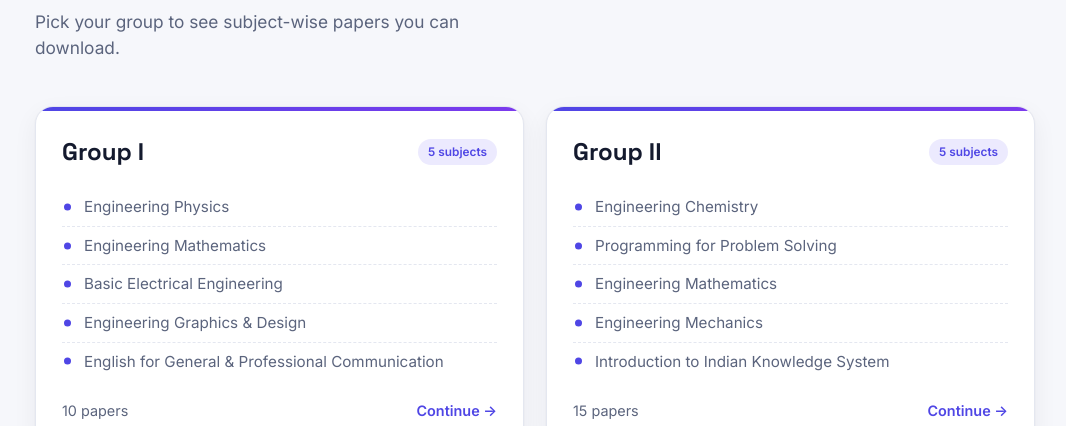
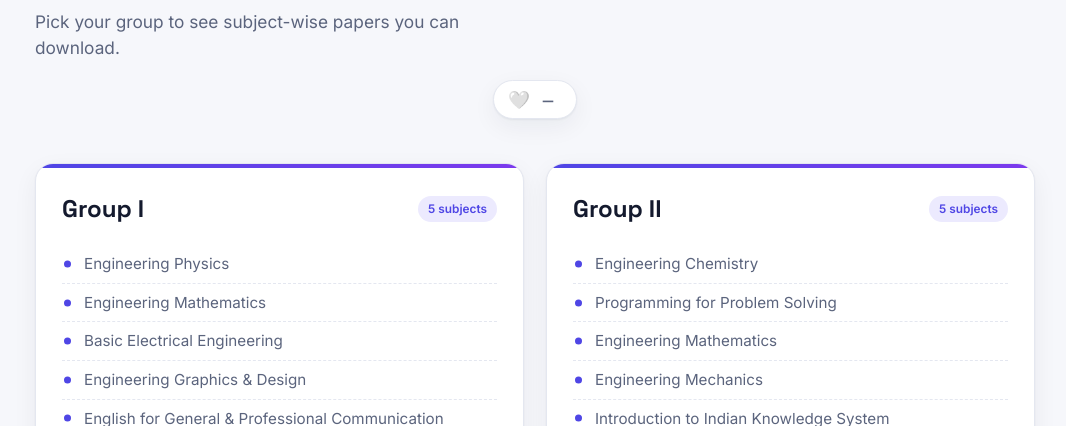
Before and after one commit to Adarsh51/rewind-tcet, a plain HTML site: page index.html in a window 1280 px wide. Shown: the part 374-800 px from the top of the page, without its empty margins (105-1171 px from the left). Drawn offline with Linux system fonts and the light colour scheme.

Commit message:
feat: add like button on homepage

```diff
--- a/index.html
+++ b/index.html
@@ -281,6 +281,61 @@ main { max-width: 1040px; margin: 0 auto; padding: 0 20px 72px; }
   font-size: 0.88rem;
   color: var(--accent);
 }
+/* ---- like button ---- */
+.like-wrap {
+  display: flex;
+  justify-content: center;
+  margin: 18px 0 0;
+}
+.like-btn {
+  display: inline-flex;
+  align-items: center;
+  gap: 8px;
+  padding: 8px 18px 8px 14px;
+  border: 1px solid var(--line);
+  border-radius: 999px;
+  background: var(--surface);
+  box-shadow: var(--shadow);
+  cursor: pointer;
+  font-family: "Inter", sans-serif;
+  font-size: 0.88rem;
+  font-weight: 600;
+  color: var(--muted);
+  transition: transform .15s ease, box-shadow .15s ease, border-color .2s ease;
+  -webkit-user-select: none;
+  user-select: none;
+}
+.like-btn:hover {
+  transform: translateY(-1px);
+  box-shadow: var(--shadow-lift);
+  border-color: #f43f5e;
+}
+.like-btn.liked {
+  color: #f43f5e;
+  border-color: #f43f5e;
+  background: rgba(244, 63, 94, 0.08);
+}
+.like-heart {
+  font-size: 1.1rem;
+  display: inline-block;
+  transition: transform .25s ease;
+}
+.like-btn.liked .like-heart {
+  animation: heart-pop .4s ease;
+}
+@keyframes heart-pop {
+  0% { transform: scale(1); }
+  30% { transform: scale(1.4); }
+  60% { transform: scale(0.9); }
+  100% { transform: scale(1); }
+}
+.like-count {
+  font-family: "Space Grotesk", sans-serif;
+  font-weight: 700;
+  font-size: 0.88rem;
+  min-width: 20px;
+  text-align: center;
+}
 /* ---- responsive ---- */
 @media (max-width: 680px) {
   .groups { grid-template-columns: 1fr; }
@@ -438,7 +493,10 @@ function renderHome() {
     '<img class="hero-logo" src="assets/rewind-logo.png" alt="Rewind"/>' +
     '<p class="eyebrow">TCET · First Year Engineering</p>' +
     '<h1 class="hero-title">Previous Year<br/><span class="accent">Question Papers</span></h1>' +
-    '<p class="hero-tag">' + esc(SITE.tagline) + '</p></section>' +
+    '<p class="hero-tag">' + esc(SITE.tagline) + '</p>' +
+    '<div class="like-wrap"><button class="like-btn' + (localStorage.getItem('rewind-liked') ? ' liked' : '') + '" id="likeBtn" aria-label="Like this site">' +
+    '<span class="like-heart">' + (localStorage.getItem('rewind-liked') ? '❤️' : '🤍') + '</span>' +
+    '<span class="like-count" id="likeCount">—</span></button></div></section>' +
     '<section class="groups">' + cards + '</section>' +
     '<section class="howto"><h2>How it works</h2><ol class="steps">' +
     '<li><strong>Choose your group</strong> — Group I or Group II.</li>' +
@@ -518,13 +576,50 @@ function renderSubject(g, s) {
 function render() {
   var p = new URLSearchParams(location.hash.replace(/^#/, ''));
   var g = p.get('g') ? groupById(p.get('g')) : null;
-  if (!g) { renderHome(); window.scrollTo(0, 0); return; }
+  if (!g) { renderHome(); initLikeBtn(); window.scrollTo(0, 0); return; }
   var s = p.get('s') ? subjectById(g, p.get('s')) : null;
   if (s) renderSubject(g, s); else renderSubjects(g);
   window.scrollTo(0, 0);
 }
 window.addEventListener('hashchange', render);
 render();
+
+/* ---- like button ---- */
+var LIKE_SEED = 847;
+
+function updateLikeCount(res) {
+  if (res && typeof res.value !== 'undefined') {
+    var el = document.getElementById('likeCount');
+    if (el) el.textContent = Number(LIKE_SEED + res.value).toLocaleString();
+  }
+}
+
+function loadLikeCount(increment) {
+  var endpoint = increment ? '/hit/' : '/get/';
+  var s = document.createElement('script');
+  s.src = 'https://abacus.jasoncameron.dev' + endpoint + 'adarsh51-rewind-tcet/likes?callback=updateLikeCount';
+  s.async = true;
+  document.body.appendChild(s);
+}
+
+function initLikeBtn() {
+  var btn = document.getElementById('likeBtn');
+  if (!btn) return;
+
+  // Load current count (no increment)
+  loadLikeCount(false);
+
+  btn.addEventListener('click', function () {
+    if (localStorage.getItem('rewind-liked')) return;
+
+    localStorage.setItem('rewind-liked', '1');
+    btn.classList.add('liked');
+    btn.querySelector('.like-heart').textContent = '❤️';
+
+    // Increment and refresh count
+    loadLikeCount(true);
+  });
+}
   </script>
 </body>
 </html>
```
